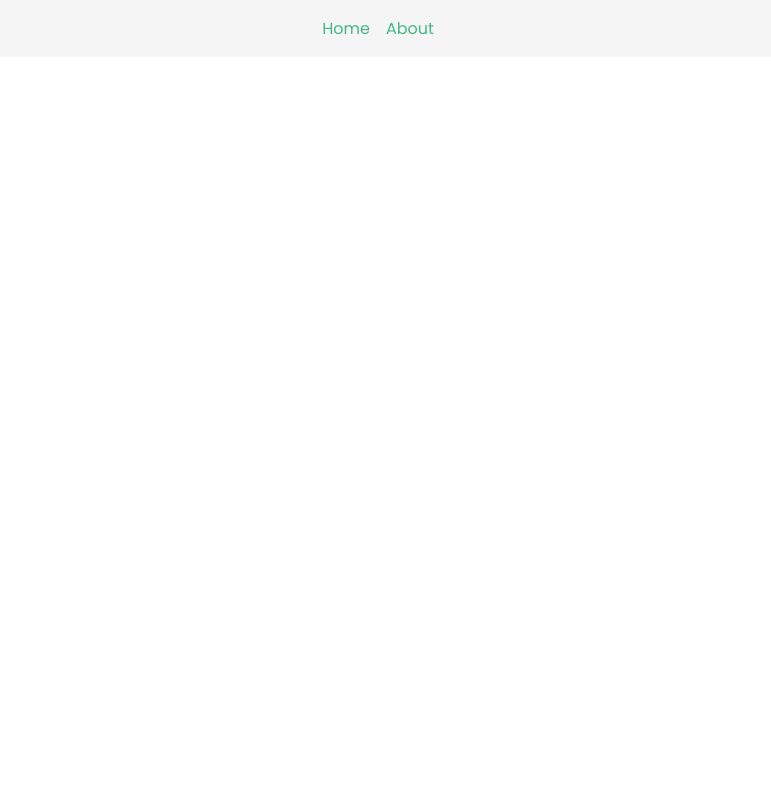
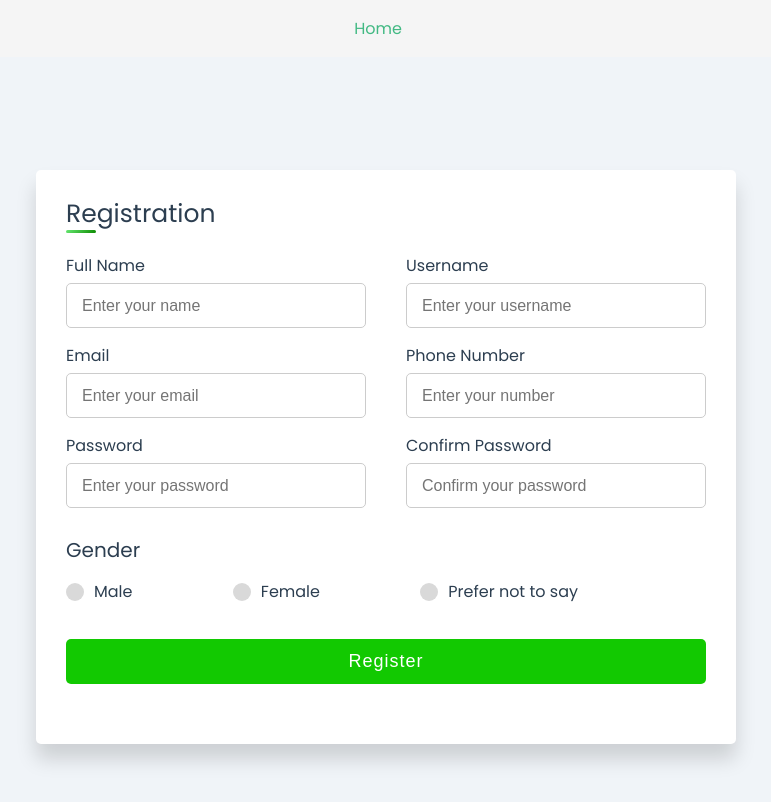
Before and after one commit to oondels/aeesi-local-server, a Vue app in the folder client/: page /register in a window 1280 px wide. Before the commit this address had no page. Shown: the top 802 px of the page, without its empty margins (254-1025 px from the left). Built offline with nearby package versions, Linux system fonts and the light colour scheme.

Commit message:
Cadastro

```diff
--- a/client/src/App.vue
+++ b/client/src/App.vue
@@ -2,7 +2,6 @@
   <div class="nav-bar">
     <nav>
       <router-link to="/">Home</router-link>
-      <router-link to="/about">About</router-link>
     </nav>
     <router-view />
   </div>
--- a/client/src/assets/main.css
+++ b/client/src/assets/main.css
@@ -14,4 +14,5 @@
 html {
   font-family: "Poppins", sans-serif;
   color: #2c3e50;
+  background-color: #f0f4f8;
 }
--- a/client/src/router/index.js
+++ b/client/src/router/index.js
@@ -1,7 +1,8 @@
 import { createRouter, createWebHistory } from "vue-router";
 
-import About from "@/views/about.vue";
-import Home from "@/views/home.vue";
+import Home from "@/views/Home.vue";
+import NotFound from "@/views/NotFound.vue";
+import Register from "@/views/Register.vue";
 
 const routes = [
   {
@@ -10,9 +11,14 @@ const routes = [
     component: Home,
   },
   {
-    path: "/about",
-    name: "About",
-    component: About,
+    path: "/register",
+    name: "Register",
+    component: Register,
+  },
+  {
+    path: "/:catchAll(.*)",
+    name: "NotFound",
+    component: NotFound,
   },
 ];
 
--- a/client/src/views/about.vue
+++ b/client/src/views/NotFound.vue
@@ -1,7 +1,5 @@
 <template>
-  <div class="container-about">
-    <h1>Youn are in About</h1>
-  </div>
+  <h1>404 - Página não encontrada</h1>
 </template>
 
 <script>
--- /dev/null
+++ b/client/src/views/Register.vue
@@ -0,0 +1,204 @@
+<template>
+  <div class="register">
+    <div class="container-register-form">
+      <div class="title">Registration</div>
+      <div class="content">
+        <form action="#">
+          <div class="user-details">
+            <div class="input-box">
+              <span class="details">Full Name</span>
+              <input type="text" placeholder="Enter your name" required />
+            </div>
+            <div class="input-box">
+              <span class="details">Username</span>
+              <input type="text" placeholder="Enter your username" required />
+            </div>
+            <div class="input-box">
+              <span class="details">Email</span>
+              <input type="text" placeholder="Enter your email" required />
+            </div>
+            <div class="input-box">
+              <span class="details">Phone Number</span>
+              <input type="text" placeholder="Enter your number" required />
+            </div>
+            <div class="input-box">
+              <span class="details">Password</span>
+              <input type="text" placeholder="Enter your password" required />
+            </div>
+            <div class="input-box">
+              <span class="details">Confirm Password</span>
+              <input type="text" placeholder="Confirm your password" required />
+            </div>
+          </div>
+          <div class="gender-details">
+            <input type="radio" name="gender" id="dot-1" />
+            <input type="radio" name="gender" id="dot-2" />
+            <input type="radio" name="gender" id="dot-3" />
+            <span class="gender-title">Gender</span>
+            <div class="category">
+              <label for="dot-1">
+                <span class="dot one"></span>
+                <span class="gender">Male</span>
+              </label>
+              <label for="dot-2">
+                <span class="dot two"></span>
+                <span class="gender">Female</span>
+              </label>
+              <label for="dot-3">
+                <span class="dot three"></span>
+                <span class="gender">Prefer not to say</span>
+              </label>
+            </div>
+          </div>
+          <div class="button">
+            <input type="submit" value="Register" />
+          </div>
+        </form>
+      </div>
+    </div>
+  </div>
+</template>
+
+<script>
+export default {};
+</script>
+
+<style scoped>
+/* @import url("https://fonts.googleapis.com/css2?family=Poppins:wght@200;300;400;500;600;700&display=swap"); */
+.register {
+  height: 100vh;
+  display: flex;
+  justify-content: center;
+  align-items: center;
+}
+.container-register-form {
+  max-width: 700px;
+  width: 100%;
+  background-color: #fff;
+  padding: 25px 30px;
+  border-radius: 5px;
+  box-shadow: 0 15px 20px rgba(0, 0, 0, 0.15);
+}
+.container-register-form .title {
+  font-size: 25px;
+  font-weight: 500;
+  position: relative;
+}
+.container-register-form .title::before {
+  content: "";
+  position: absolute;
+  left: 0;
+  bottom: 0;
+  height: 3px;
+  width: 30px;
+  border-radius: 5px;
+  background: linear-gradient(135deg, #66e771, #0c8a01);
+}
+.content form .user-details {
+  display: flex;
+  flex-wrap: wrap;
+  justify-content: space-between;
+  margin: 20px 0 12px 0;
+}
+form .user-details .input-box {
+  margin-bottom: 15px;
+  width: calc(100% / 2 - 20px);
+}
+form .input-box span.details {
+  display: block;
+  font-weight: 500;
+  margin-bottom: 5px;
+}
+.user-details .input-box input {
+  height: 45px;
+  width: 100%;
+  outline: none;
+  font-size: 16px;
+  border-radius: 5px;
+  padding-left: 15px;
+  border: 1px solid #ccc;
+  transition: all 0.3s ease;
+}
+.user-details .input-box input:focus,
+.user-details .input-box input:valid {
+  border-color: #0f7918;
+}
+form .gender-details .gender-title {
+  font-size: 20px;
+  font-weight: 500;
+}
+form .category {
+  display: flex;
+  width: 80%;
+  margin: 14px 0;
+  justify-content: space-between;
+}
+form .category label {
+  display: flex;
+  align-items: center;
+  cursor: pointer;
+}
+form .category label .dot {
+  height: 18px;
+  width: 18px;
+  border-radius: 50%;
+  margin-right: 10px;
+  background: #d9d9d9;
+  border: 5px solid transparent;
+  transition: all 0.3s ease;
+}
+#dot-1:checked ~ .category label .one,
+#dot-2:checked ~ .category label .two,
+#dot-3:checked ~ .category label .three {
+  background: #ffffff;
+  border-color: #12c901;
+}
+form input[type="radio"] {
+  display: none;
+}
+form .button {
+  height: 45px;
+  margin: 35px 0;
+}
+form .button input {
+  height: 100%;
+  width: 100%;
+  border-radius: 5px;
+  border: none;
+  color: #fff;
+  font-size: 18px;
+  font-weight: 500;
+  letter-spacing: 1px;
+  cursor: pointer;
+  transition: all 0.3s ease;
+  background-color: #12c901;
+}
+form .button input:hover {
+  transform: scale(0.99);
+  background-color: #52da45;
+}
+@media (max-width: 584px) {
+  .container-register-form {
+    max-width: 100%;
+  }
+  form .user-details .input-box {
+    margin-bottom: 15px;
+    width: 100%;
+  }
+  form .category {
+    width: 100%;
+  }
+  .content form .user-details {
+    max-height: 300px;
+    overflow-y: scroll;
+  }
+  .user-details::-webkit-scrollbar {
+    width: 5px;
+  }
+}
+@media (max-width: 459px) {
+  .container-register-form .content .category {
+    flex-direction: column;
+  }
+}
+</style>
--- a/client/src/views/home.vue
+++ b/client/src/views/home.vue
@@ -1,6 +1,16 @@
 <template>
   <div class="container-home">
-    <h1>You are in Home</h1>
+    <div class="home-title">
+      <h1>Central de aplicações AEESI.</h1>
+    </div>
+    <div class="aplicacoes">
+      <div class="card-app">
+        <router-link to="/register">
+          <h4>Cadasatro de Clientes</h4>
+          <img src="/img/aplications/register.png" alt="" />
+        </router-link>
+      </div>
+    </div>
   </div>
 </template>
 
@@ -8,4 +18,32 @@
 export default {};
 </script>
 
-<style></style>
+<style scoped>
+.aplicacoes {
+  display: flex;
+  justify-content: center;
+  align-items: center;
+}
+
+.card-app {
+  width: 200px;
+  background-color: rgb(255, 255, 255);
+  padding: 8px;
+  border-radius: 1.2rem;
+  cursor: pointer;
+  transition: all 1s ease;
+}
+
+.card-app a {
+  display: flex;
+  flex-direction: row;
+  justify-content: center;
+  align-items: center;
+  text-decoration: none;
+  color: #2c3e50;
+}
+
+.card-app a img {
+  width: 90px;
+}
+</style>
```
Also changed, not shown: client/public/img/aplications/register.png (added).
